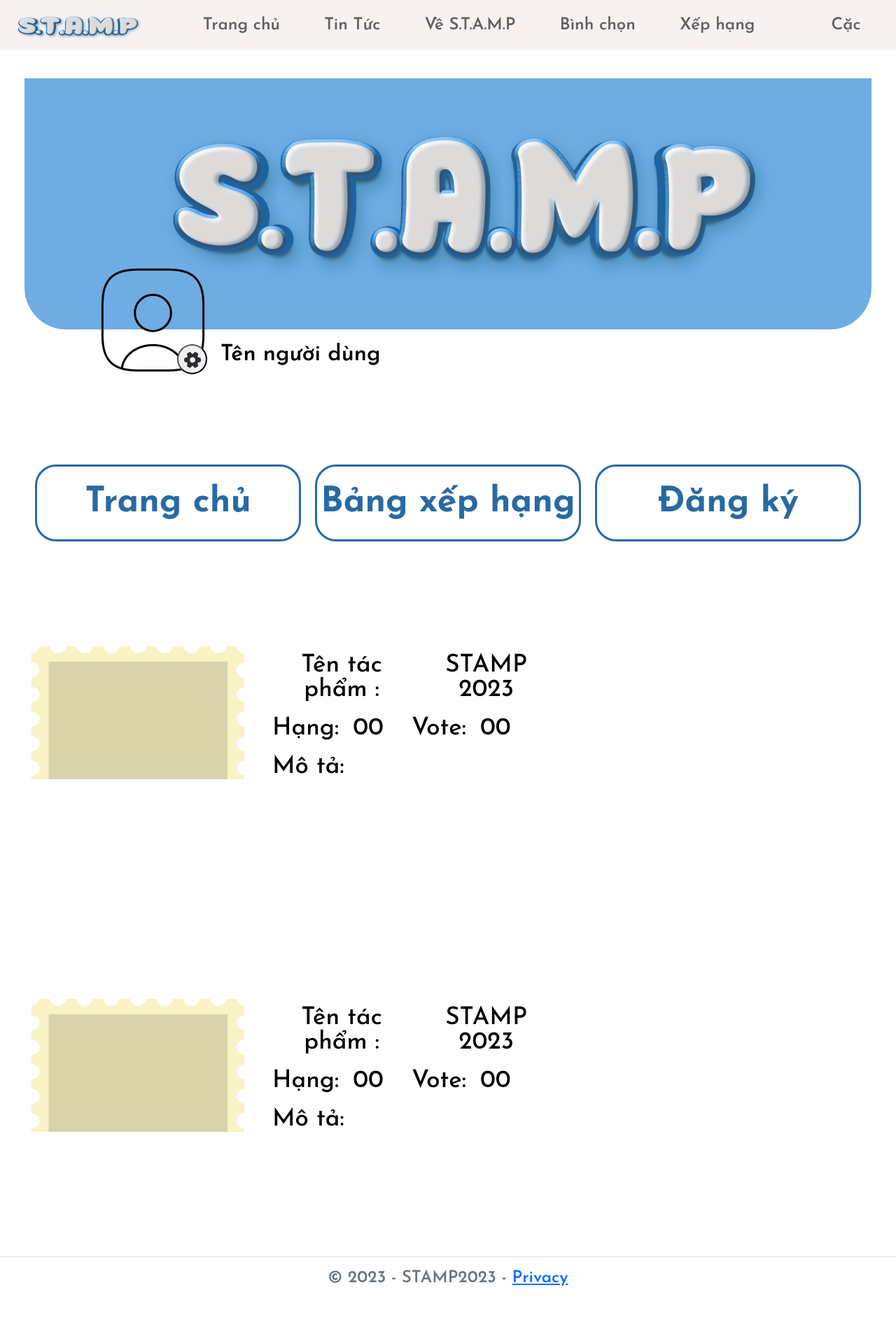
After one commit to lcminhbu/STAMP, an ASP.NET Core app: page /HomeUser in a window 1280 px wide. The commit adds this page. Shown: the whole page at 70% size. Run offline with ASP.NET Core 8, Linux system fonts and the light colour scheme; style sheets or scripts are compiled from the project's sources.

Commit message:
User Home Page

```diff
--- /dev/null
+++ b/Pages/HomeUser.cshtml
@@ -0,0 +1,365 @@
+@page
+@model HomeUserModel
+@{
+    ViewData["Title"] = "Trang chủ";
+}
+<header>
+    <style>
+        .banner-container {
+            background:#6EACE3;
+            margin-top:40px;
+            padding-left:20px;
+            margin-left:35px;
+            margin-right:35px;
+            border-radius: 0 0 60px 60px;
+            height:359px;
+        }
+        .avatar-frame {
+            position:relative;
+            display:flex;
+            width:173px;
+            height:173px;
+            flex-direction: row;
+        }
+        .profile-container {
+            display: flex;
+            flex-direction: row;
+            height:173px;
+            width:487px;
+            margin-left:132px;
+            margin-top:-100px;
+        }
+        .account-name {
+            font-family:'JosefinSans';
+            font-size:32px;
+            line-height:32px;
+            font-weight:500px;
+            padding-left: 10px;
+            height:40px;
+            top: 70%;
+            margin-top:120px;
+            color:black;
+        }
+        .setting-button
+        {
+            position:absolute;
+            left: 70%;
+            top: 70%;
+            width:43px;
+            height:43px;
+            border-radius:50%;
+        }
+        .button-container
+        {
+            display:flex;
+            flex-direction: row;
+            height: 110px;
+            margin-top:120px;
+            margin-left:40px;
+            justify-content: center;
+            align-items: center;
+            margin-right:40px;
+        }
+         .home-button, .ranking-button, .register-button {
+            flex: 1;
+            margin: 0 10px;
+            height:110px;
+            width: 350px;
+            border-radius:30px;
+            border:3px solid #286AA3;
+            color: #286AA3;
+            font-size:50px;
+            background:#fff;
+            font-weight: 1000;
+            transition: color 0.3s;
+        }
+        .home-button:hover {
+            color: #fff; /* Màu chữ khi di chuột qua */
+        }
+        .ranking-button:hover {
+            color: #fff; /* Màu chữ khi di chuột qua */
+        }
+        .register-button:hover {
+            color: #fff; /* Màu chữ khi di chuột qua */
+        }
+        .contest-container {
+            display :flex;
+            flex-direction: row;
+            margin-top:150px;
+            margin-left:40px;
+            width:65%;
+        }
+        .contest-frame {
+
+            height:354px;
+            width:314px;
+        }
+        .contest-info-container
+        {
+            margin-top:10px;
+            display :flex;
+            flex-direction: column;
+            width:80%;
+        }
+        .contest-name-container {
+            margin-left:40px;
+            display :flex;
+            flex-direction: row;
+            margin-right: 50px;
+        }
+        .contest-ranking-container
+        {
+            margin-left:40px;
+            display: flex;
+            flex-direction: row;
+
+        }
+        .contest-descritption-container
+        {
+            margin-left:40px;
+            display: flex;
+            flex-direction: row;
+        }
+
+        p {
+            font-family: "JosefinSans";
+            font-size:35px;
+            color:black;
+            padding-right:20px;
+            font-weight: 500;
+        }
+
+        /* CSS form */ */
+        .modal {
+            display: none;
+            position: fixed;
+            z-index: 8;
+            left: 0;
+            top: 0;
+            width: 100%;
+            height: 100%;
+            overflow: auto;
+            background-color: rgb(0, 0, 0);
+            background-color: rgba(0, 0, 0, 0.4);
+        }
+
+        .modal-content {
+            margin: 50px auto;
+            border: 1px solid #999;
+            width: 60%;
+        }
+
+        h2,
+        p {
+            margin: 0 0 20px;
+            /* font-weight: 400; */
+            color: black;
+        }
+
+        span {
+            color: #666;
+            display: block;
+            padding: 0 0 5px;
+        }
+
+        form {
+            padding: 25px;
+            margin: 25px;
+            box-shadow: 0 2px 5px #f5f5f5;
+            background: #eee;
+        }
+
+        input,
+        textarea {
+            width: 90%;
+            padding: 10px;
+            margin-bottom: 20px;
+            border: 1px solid #1c87c9;
+            outline: none;
+        }
+
+        .contact-form button {
+            width: 100%;
+            padding: 10px;
+            border: none;
+            background: #1c87c9;
+            font-size: 16px;
+            font-weight: 400;
+            color: #fff;
+        }
+
+        button:hover {
+            background: #2371a0;
+        }
+
+        .close {
+            color: #aaa;
+            float: right;
+            font-size: 28px;
+            font-weight: bold;
+        }
+
+            .close:hover,
+            .close:focus {
+                color: black;
+                text-decoration: none;
+                cursor: pointer;
+            }
+
+        button.popupbtn {
+            background: none;
+            border-top: none;
+            outline: none;
+            border-right: none;
+            border-left: none;
+            border-bottom: #02274a 1px solid;
+            padding: 0 0 3px 0;
+            cursor: pointer;
+        }
+
+            button.popupbtn:hover {
+                border-bottom: #a99567 1px solid;
+                color: #a99567;
+            }
+
+        .glow {
+            transition: box-shadow 0.3s;
+        }
+
+            .glow:focus {
+                box-shadow: 0 0 5px #7ed321;
+            }
+
+
+    </style>
+</header>
+<body>
+    <div class="banner-container">
+        <img class="stamplogo" src="~/image/Voting/stamplogo.png" alt="">
+    </div>
+    <div class="profile-container">
+        <div class="avatar-frame">
+             <!-- Sử dụng thẻ img để hiển thị hình ảnh avatar -->
+            <img src="~/image/UserProfile/user-square.png" alt="">
+                <button class="setting-button" id="setting-button" data-modal="modalOne">
+                    <img src="~/image/UserProfile/setting.png">
+                </button>
+        </div>
+        <span class="account-name">
+            Tên người dùng
+        </span>
+    </div>
+    <div class="button-container">
+        <button class="home-button" id="setting-button" data-modal="modalOne">
+            Trang chủ
+        </button>
+        <button class="ranking-button" id="setting-button" data-modal="modalOne">
+            Bảng xếp hạng
+        </button>
+        <button class="register-button" id="setting-button" data-modal="modalOne">
+            Đăng ký
+        </button>
+    </div>
+
+        <div class="contest-container">
+            <div class="contest-frame">
+                <img src="~/image/UserProfile/stampframe.png">
+            </div>
+            <div class="contest-info-container">
+                <div class="contest-name-container">
+                    <p class="contest-name" id="quiz-title">Tên tác phẩm : <p class="contest-name-content">STAMP 2023</p></p>
+                </div>
+                <div class=contest-ranking-container>
+                    <p class="contest-rank">Hạng: <p id="contest-rank">00</p></p>
+                    <p class="contest-votes">Vote: <p id="quiz-votes">00</p></p>
+                </div>
+                <div class="contest-descritption-container">
+                    <p class="contest-description">Mô tả: <p class="contest-description-content" id="contest-description-content"></p></p>
+                </div>
+            </div>
+        </div>
+
+
+         <div class="contest-container">
+            <div class="contest-frame">
+                <img src="~/image/UserProfile/stampframe.png">
+            </div>
+            <div class="contest-info-container">
+                <div class="contest-name-container">
+                    <p class="contest-name" id="quiz-title">Tên tác phẩm : <p class="contest-name-content">STAMP 2023</p></p>
+                </div>
+                <div class=contest-ranking-container>
+                    <p class="contest-rank">Hạng: <p id="contest-rank">00</p></p>
+                    <p class="contest-votes">Vote: <p id="quiz-votes">00</p></p>
+                </div>
+                <div class="contest-descritption-container">
+                    <p class="contest-description">Mô tả: <p class="contest-description-content" id="contest-description-content"></p></p>
+                </div>
+            </div>
+        </div>
+    <!-- Form thay đổi thông tin cá nhân  -->
+    <!-- <p>
+        <button class="popupbtn" data-modal="modalOne">Thay đổi thông tin</button>
+    </p> -->
+
+    <div id="modalOne" class="modal">
+        <div class="modal-content">
+            <div class="contact-form">
+                <form action="/" id="myForm">
+                    <h2>Thay đổi thông tin</h2>
+                    <div>
+                        <input class="fname glow" type="text" name="fullName" placeholder="Họ và Tên" required />
+                        <input class="glow" type="text" name="school" placeholder="Trường" required />
+                        <input class="glow" type="text" name="studentID" placeholder="Mã số sinh viên" required />
+                        <input class="glow" type="text" name="phoneNumber" placeholder="Số điện thoại" required />
+                    </div>
+                    <div class="btn btn-primary">Lưu thay đổi</div>
+                    <a href="~/HomeUser" class="btn btn-info" role="button">Thoát</a>
+                </form>
+            </div>
+        </div>
+    </div>
+
+
+    <script>
+        const form = document.getElementById('myForm');
+
+        form.addEventListener('blur', function (event) {
+            const input = event.target;
+            if (input.tagName === 'INPUT') {
+                input.classList.remove('glow');
+            }
+        }, true);
+
+        form.addEventListener('focus', function (event) {
+            const input = event.target;
+            if (input.tagName === 'INPUT') {
+                input.classList.add('glow');
+            }
+        }, true);
+    </script>
+
+
+    <script>
+        let modalBtns = [...document.querySelectorAll(".setting-button")];
+        modalBtns.forEach(function (btn) {
+            btn.onclick = function () {
+                let modal = btn.getAttribute("data-modal");
+                document.getElementById(modal).style.display = "block";
+            };
+        });
+        let closeBtns = [...document.querySelectorAll(".close")];
+        closeBtns.forEach(function (btn) {
+            btn.onclick = function () {
+                let modal = btn.closest(".modal");
+                modal.style.display = "none";
+            };
+        });
+        window.onclick = function (event) {
+            if (event.target.className === "modal") {
+                event.target.style.display = "none";
+            }
+        };
+    </script>
+
+</body>
--- /dev/null
+++ b/Pages/HomeUser.cshtml.cs
@@ -0,0 +1,20 @@
+using Microsoft.AspNetCore.Mvc;
+using Microsoft.AspNetCore.Mvc.RazorPages;
+
+namespace STAMP2023.Pages
+{
+    public class HomeUserModel : PageModel
+    {
+        private readonly ILogger<IndexModel> _logger;
+
+        public HomeUserModel(ILogger<IndexModel> logger)
+        {
+            _logger = logger;
+        }
+
+        public void OnGet()
+        {
+
+        }
+    }
+}
--- a/Pages/Shared/_Layout.cshtml
+++ b/Pages/Shared/_Layout.cshtml
@@ -43,7 +43,8 @@
                 <div class="login-box" id="navbarNavDropdown">
                     <ul class="navbar-nav header-item">
                         <li class="nav-item">
-                            <button id="login-button" class="login-button" onclick="document.getElementById('custom-form').style.display='block'">Đăng nhập</button>
+                            <!-- <button id="login-button" class="login-button" onclick="document.getElementById('custom-form').style.display='block'">Đăng nhập</button> -->
+                            <a class="nav-link item" asp-area="" asp-page="/HomeUser" onmouseover="this.style.color='#EA4335';" onmouseout="this.style.color='rgba(0, 0, 0, 0.60)';">Cặc</a>
                     </ul>
                 </div>
             </div>
--- a/wwwroot/css/login.css
+++ b/wwwroot/css/login.css
@@ -69,7 +69,7 @@
   /* font-size: 18px; */
   font-size:40px ;/* Đặt kích thước chữ */
   border-radius: 4px; /* Đặt bán kính viền */
-  font-family:'Josefin Sans';
+  font-family:'JosefinSans';
   /* width:280px; */
   width:642px;
   height:112px;
@@ -79,7 +79,7 @@
 
 .login-notice
 {
-  font-family: 'Josefin Sans';
+  font-family: 'JosefinSans';
   margin-top: 80px; /* Đặt giá trị margin-top là 20px */
   /* font-size: 28px; */
   line-height: 48px;
@@ -88,7 +88,7 @@
 }
 .notice
 {
-    font-family: 'Josefin Sans';
+    font-family: 'JosefinSans';
   /* margin-top: 40px;  */
   margin-top: 120px;    /*Đặt giá trị margin-top là 120px */
   /* font-weight: 500; */
@@ -100,6 +100,7 @@
   font-weight: bold; /* Tạo chữ đậm */
 }
 .login-button {
+  font-family: 'JosefinSans';
   width:150px;
   border-radius: 30px; /* Đặt bán kính viền */
   border: 2px solid #286AA3;
```
Also changed, not shown: wwwroot/image/UserProfile/setting.png (added), wwwroot/image/UserProfile/stampframe.png (added), wwwroot/image/UserProfile/user-square.png (added).
